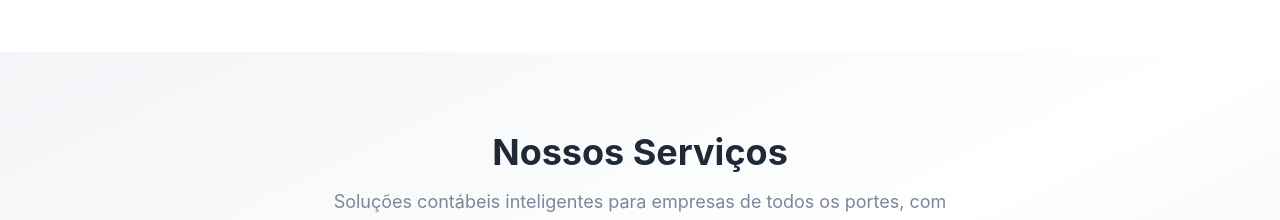
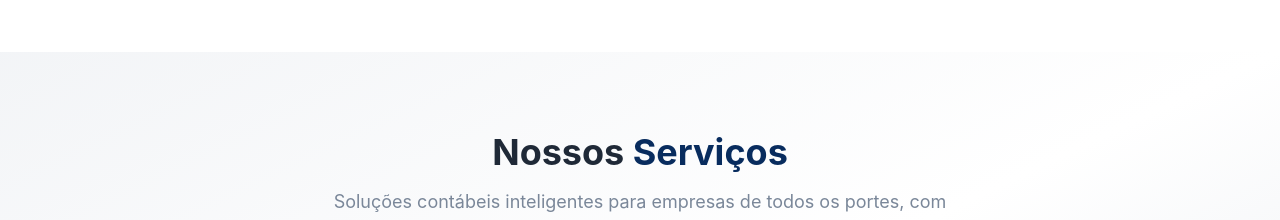
Before and after one commit to buga2023/avriocontabilidade, a React (Vite) app: page / in a window 1280 px wide. Shown: the part 4720-4940 px from the top of the page. Built offline with nearby package versions, Linux system fonts and the light colour scheme.

Commit message:
Add color to title

```diff
--- a/src/components/sections/BusinessServicesSection.tsx
+++ b/src/components/sections/BusinessServicesSection.tsx
@@ -47,7 +47,7 @@ export const BusinessServicesSection: React.FC = () => {
       <div className="container mx-auto px-6">
         <div className="text-center mb-12">
           <h2 className="text-3xl md:text-4xl font-bold text-foreground mb-4">
-            Nossos Serviços
+            Nossos <span className="text-primary">Serviços</span>
           </h2>
           <p className="text-lg text-muted-foreground max-w-2xl mx-auto">
             Soluções contábeis inteligentes para empresas de todos os portes, com tecnologia de ponta e uma equipe preparada para transformar números em resultados.
```
